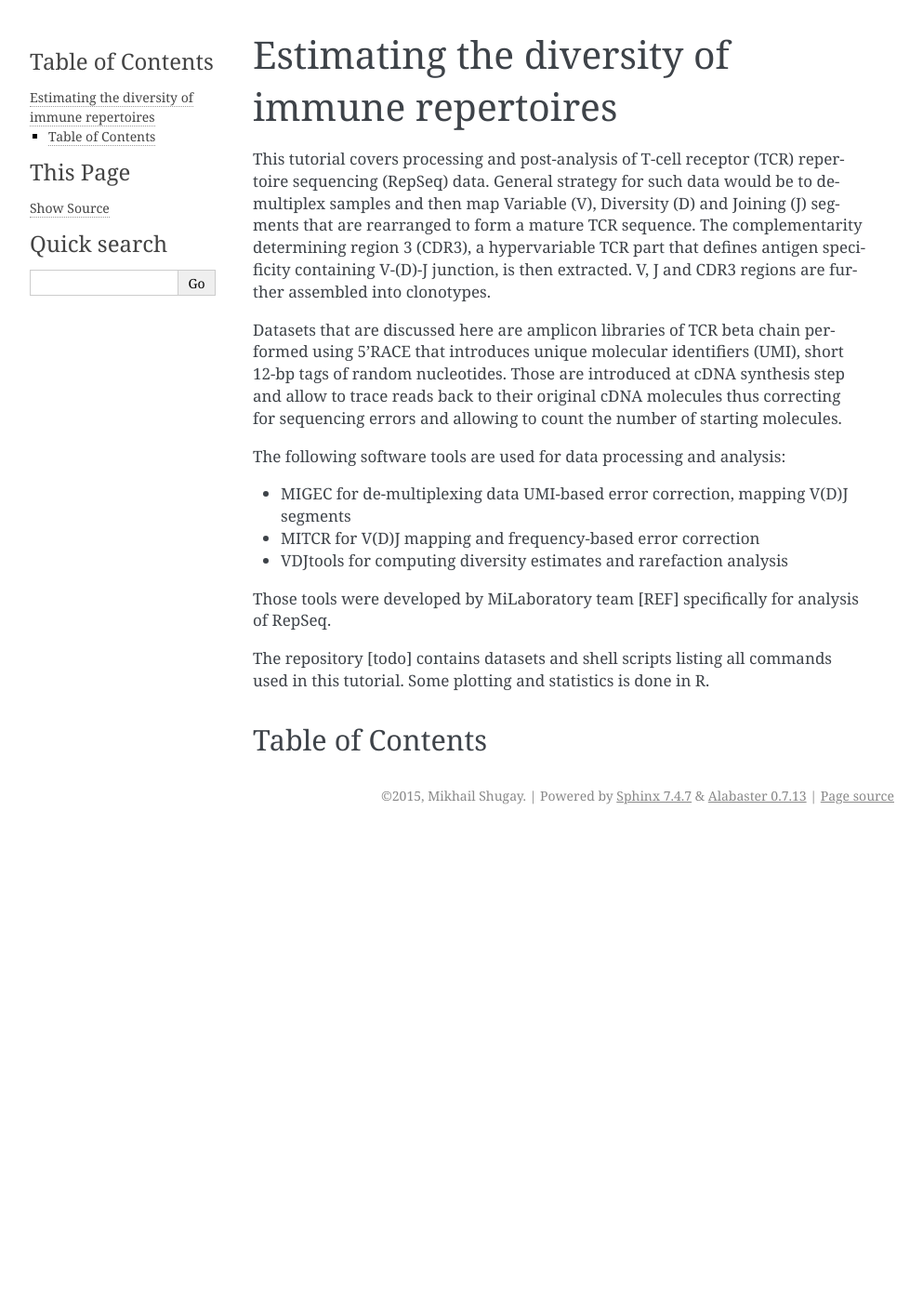
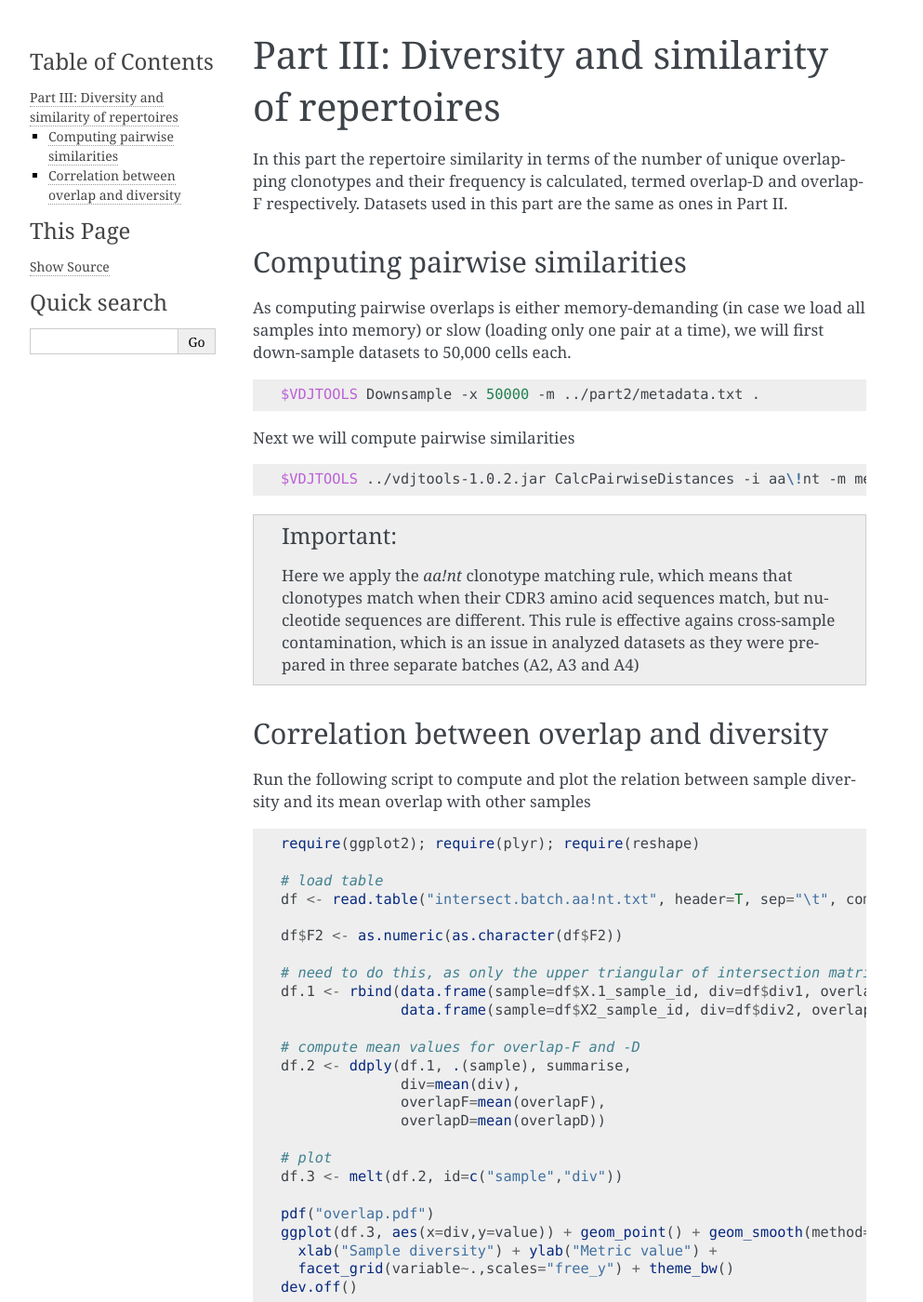
Before and after one commit to mikessh/repseq-tutorial, a Sphinx documentation site: the page built from sphinx/part3.rst, in a window 1280 px wide and 1400 px high. Shown: the whole window at 93% size, without its empty margins (148-1141 px from the left). Built offline with Sphinx 7.4.7, drawn with Linux system fonts in a browser that asks for light colours; some of the changed text lies outside the part shown.

Commit message:
Add part3 docs

```diff
--- a/sphinx/part3.rst
+++ b/sphinx/part3.rst
@@ -1,51 +1,98 @@
-.. embo-diversity-tutorial documentation master file, created by
-   sphinx-quickstart on Tue Jul 28 10:12:57 2015.
-   You can adapt this file completely to your liking, but it should at least
-   contain the root `toctree` directive.
+Part III: Diversity and similarity of repertoires
+-------------------------------------------------
 
-Estimating the diversity of immune repertoires
-==============================================
+In this part the repertoire similarity in terms of
+the number of unique overlapping clonotypes and their
+frequency is calculated, termed overlap-D and overlap-F
+respectively. Datasets used in this part are the same
+as ones in Part II.
 
-This tutorial covers processing and post-analysis of
-T-cell receptor (TCR) repertoire sequencing (RepSeq) data.
-General strategy for such data would be to de-multiplex samples
-and then map Variable (V), Diversity (D) and Joining (J) segments that
-are rearranged to form a mature TCR sequence. The complementarity
-determining region 3 (CDR3), a hypervariable TCR part that
-defines antigen specificity containing V-(D)-J junction, is then extracted.
-V, J and CDR3 regions are further assembled into clonotypes.
+Computing pairwise similarities
+^^^^^^^^^^^^^^^^^^^^^^^^^^^^^^^
 
-Datasets that are discussed here are amplicon libraries of
-TCR beta chain performed using 5'RACE that introduces
-unique molecular identifiers (UMI), short 12-bp tags of
-random nucleotides. Those are introduced at cDNA synthesis
-step and allow to trace reads back to their original cDNA molecules
-thus correcting for sequencing errors and allowing to count the
-number of starting molecules.
+As computing pairwise overlaps is either memory-demanding
+(in case we load all samples into memory) or slow (loading
+only one pair at a time), we will first down-sample datasets
+to 50,000 cells each.
 
-The following software tools are used for data processing and analysis:
+.. code-block:: bash
 
--  MIGEC for de-multiplexing data UMI-based error correction,
-   mapping V(D)J segments
--  MITCR for V(D)J mapping and frequency-based error correction
--  VDJtools for computing diversity estimates and rarefaction
-   analysis
+    $VDJTOOLS Downsample -x 50000 -m ../part2/metadata.txt .
 
-Those tools were developed by MiLaboratory team [REF]
-specifically for analysis of RepSeq.
+Next we will compute pairwise similarities
 
-The repository [todo] contains datasets and shell scripts
-listing all commands used in this tutorial. Some plotting
-and statistics is done in R.
+.. code-block:: bash
 
+    $VDJTOOLS ../vdjtools-1.0.2.jar CalcPairwiseDistances -i aa\!nt -m metadata.txt .
 
-Table of Contents
------------------
+.. important::
 
-.. toctree::
-   :maxdepth: 2
-   datasets
-   software
-   task1
-   task2
-   task3
+    Here we apply the `aa!nt` clonotype matching rule,
+    which means that clonotypes match when their CDR3
+    amino acid sequences match, but nucleotide sequences are
+    different. This rule is effective agains cross-sample contamination,
+    which is an issue in analyzed datasets as they were prepared
+    in three separate batches (A2, A3 and A4)
+
+Correlation between overlap and diversity
+^^^^^^^^^^^^^^^^^^^^^^^^^^^^^^^^^^^^^^^^^
+
+Run the following script to compute and plot the
+relation between sample diversity and its mean overlap
+with other samples
+
+.. code-block:: R
+
+    require(ggplot2); require(plyr); require(reshape)
+
+    # load table
+    df <- read.table("intersect.batch.aa!nt.txt", header=T, sep="\t", comment="")
+
+    df$F2 <- as.numeric(as.character(df$F2))
+
+    # need to do this, as only the upper triangular of intersection matrix is stored
+    df.1 <- rbind(data.frame(sample=df$X.1_sample_id, div=df$div1, overlapF=df$F2, overlapD=df$div12),
+                  data.frame(sample=df$X2_sample_id, div=df$div2, overlapF=df$F2, overlapD=df$div12))
+
+    # compute mean values for overlap-F and -D
+    df.2 <- ddply(df.1, .(sample), summarise,
+                  div=mean(div),
+                  overlapF=mean(overlapF),
+                  overlapD=mean(overlapD))
+
+    # plot
+    df.3 <- melt(df.2, id=c("sample","div"))
+
+    pdf("overlap.pdf")
+    ggplot(df.3, aes(x=div,y=value)) + geom_point() + geom_smooth(method=lm) +
+      xlab("Sample diversity") + ylab("Metric value") +
+      facet_grid(variable~.,scales="free_y") + theme_bw()
+    dev.off()
+
+.. note::
+
+    More diverse samples are actually highly similar,
+    both in terms of unique clonotypes in the overlap and
+    total overlap frequency.
+
+Next, lets cluster samples based on their similarity,
+
+.. code-block:: bash
+
+    $VDJTOOLS ../vdjtools-1.0.2.jar ClusterSamples -m F2 -i aa\!nt -f age -n -p .
+
+This will generate ``hc*.pdf`` with hierarchical clustering and ``mds*.pdf``
+with multi-dimensional scaling plots.
+
+.. note::
+
+    The MDS plot show that younger and more diverse repertoires
+    are more similar than elder repertoires. From immunological
+    point of view given additional data on umbilical cord blood
+    repertoires and elder individuals (not shown here), this is
+    interpreted in the following way:
+
+    *We are born with highly similar, convergent and
+    evolutionary optimized repertoires, but random
+    clonal expansion (partially due to T-cell cross-reactivity)
+    decrease the overlap between our repertoires.*
```
